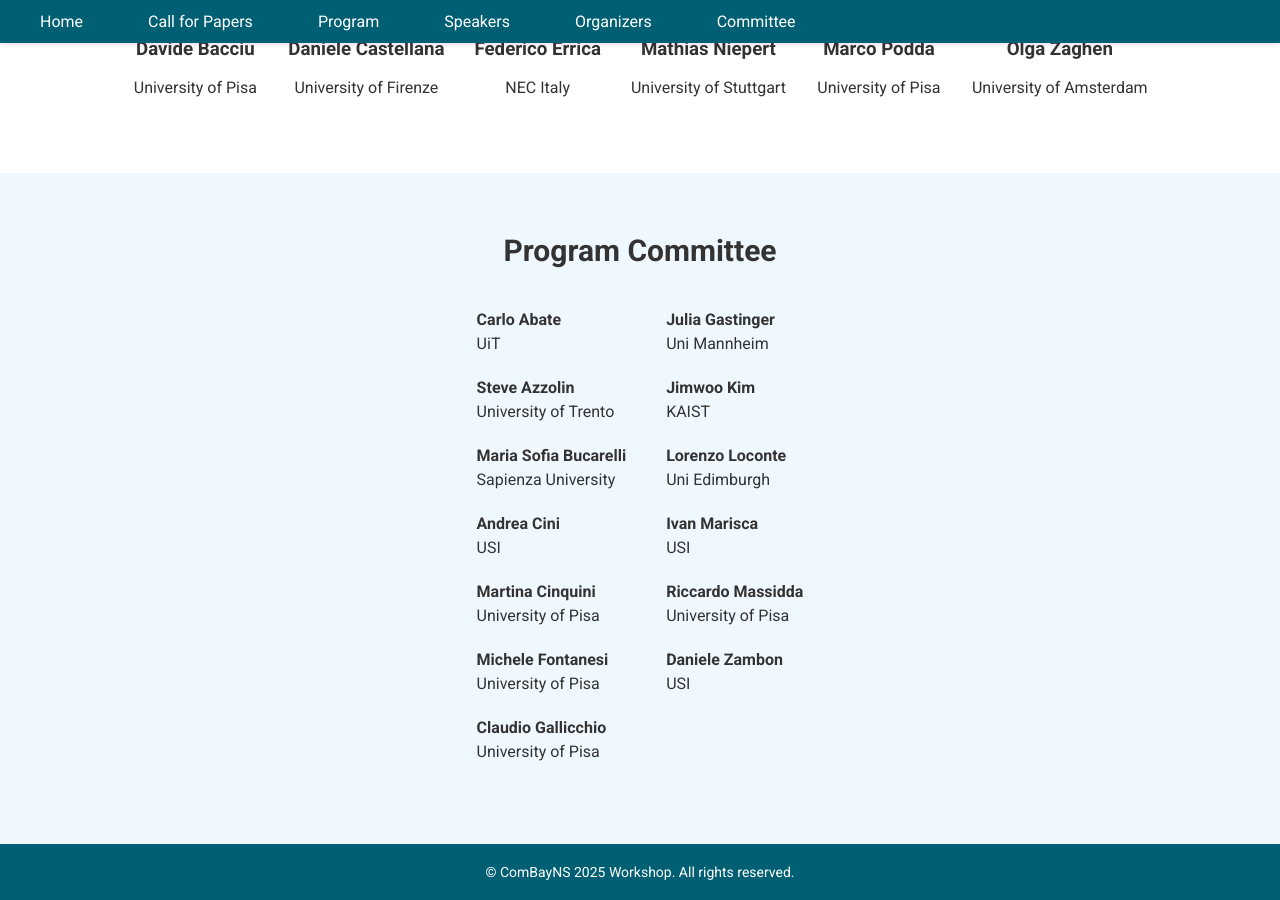
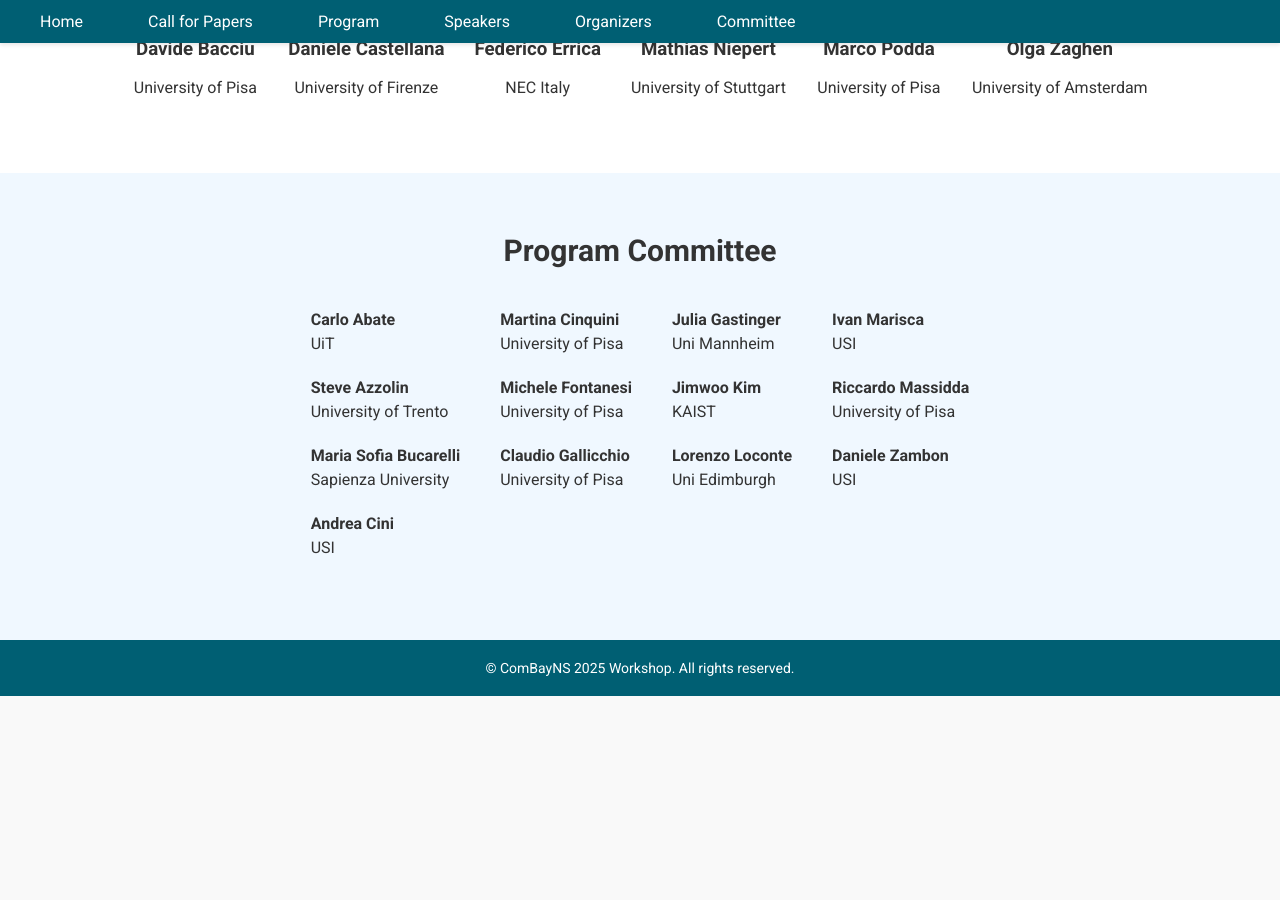
Before and after one commit to combayns2025/combayns2025.github.io, a Jekyll site: the page built from index.md, in a window 1280 px wide and 900 px high, scrolled down 1471 px. Built offline with Jekyll 4.4.1, drawn with Linux system fonts in a browser that asks for light colours; after the commit the page ends 2167 px from its top, so only the background shows below that; grey boxes are pictures that could not be loaded.

Commit message:
Update index.md

```diff
--- a/index.md
+++ b/index.md
@@ -109,6 +109,8 @@ title: Home
           <li><strong>Steve Azzolin</strong><br>University of Trento</li>
           <li><strong>Maria Sofia Bucarelli</strong><br>Sapienza University</li>
           <li><strong>Andrea Cini</strong><br>USI</li>
+      </ul>
+      <ul class="committee-column">
           <li><strong>Martina Cinquini</strong><br>University of Pisa</li>
           <li><strong>Michele Fontanesi</strong><br>University of Pisa</li>
           <li><strong>Claudio Gallicchio</strong><br>University of Pisa</li>
@@ -117,6 +119,8 @@ title: Home
           <li><strong>Julia Gastinger</strong><br>Uni Mannheim</li>
           <li><strong>Jimwoo Kim</strong><br>KAIST</li>
           <li><strong>Lorenzo Loconte</strong><br>Uni Edimburgh</li>
+      </ul>
+      <ul class="committee-column">
           <li><strong>Ivan Marisca</strong><br>USI</li>
           <li><strong>Riccardo Massidda</strong><br>University of Pisa</li>
           <li><strong>Daniele Zambon</strong><br>USI</li>
```
